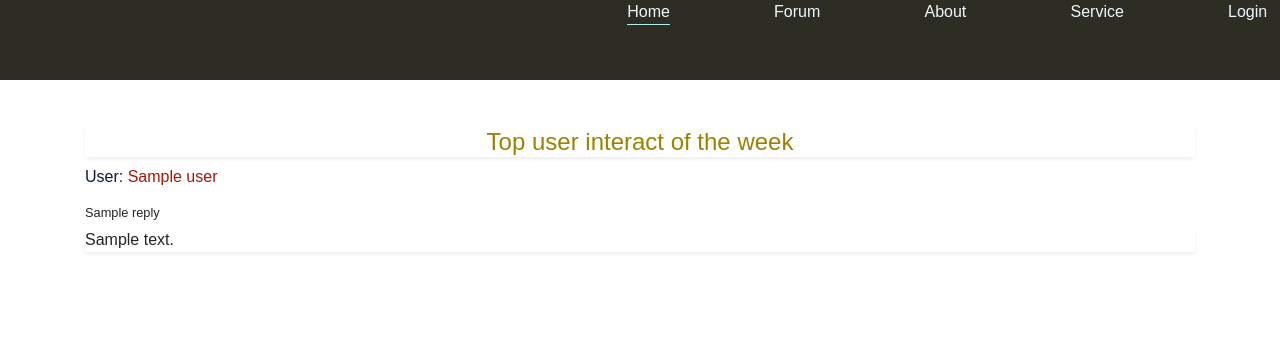
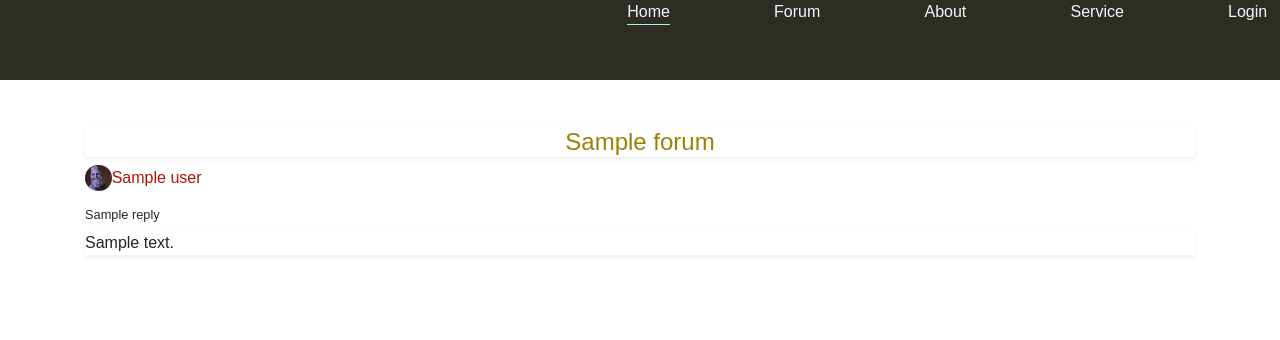
Before and after one commit to ChanthaVeourn/Flask-Forum-Web-Full-Dev, a Flask app: template app/templates/all_replies.html in a window 1280 px wide. Shown: the top 340 px of the page. Run offline with Flask 2, Linux system fonts and the light colour scheme; the template is opened without the code that fills it: most values are stand-ins (such as "Sample title", 1, 10 or a date in 2020); some libraries are stand-ins or nearby versions.

Commit message:
full stack web dev

```diff
--- a/app/templates/all_replies.html
+++ b/app/templates/all_replies.html
@@ -1,21 +1,17 @@
 {% extends "index.html" %}
 
 {% block content %}
-<h4 class="text-center shadow-sm" style="color: rgb(157, 129, 3);">Top user interact of the week</h4>
-{% for reply in forums %}
-{% if reply %}
-
+<h4 class="text-center shadow-sm" style="color: rgb(157, 129, 3);">{{forum.title}}</h4>
+{% for reply in replies %}
 <div class="reply-wrapper">
     <div class="reply">
-        <p style="color: rgb(13, 23, 66);">User: <span style="color: rgb(171, 21, 2);">{{reply.user.name}}</span></p>
+        <p style="color: rgb(13, 23, 66);"><img src="/static/thanos.jpg" style="width: 3ch; height: 3ch; border-radius:50%;" ><span style="color: rgb(171, 21, 2);">{{reply.user.name}}</span></p>
         <h5 class="small">{{ reply.title }}</h5>
         <p class="shadow-sm">{{reply.description}}</p>
     </div>
 </div>
-
-{% else %}
-    <h5 class="small" style="color: darkblue;">No reply yet. Be the first to reply this post.</h5>
+{% endfor %}
+{% if not replies %}
+    <h5 class="small" style="color: darkblue;">No reply yet. Be the first to reply on this post.</h5>
 {% endif %}
-
-{% endfor %}
 {% endblock %}
```
Also changed, not shown: app/routes/reply_view.py (+3 -6 lines).
